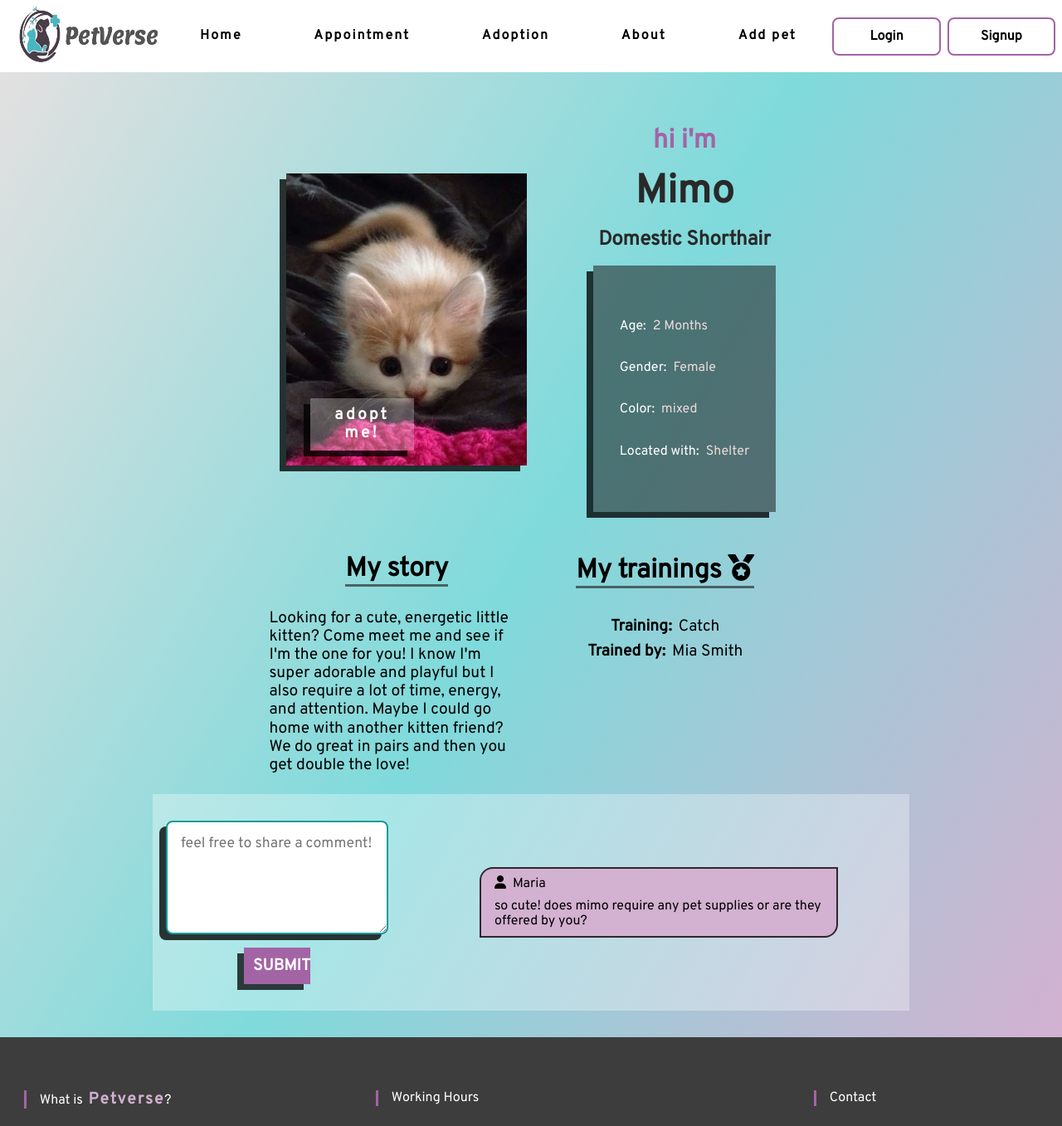
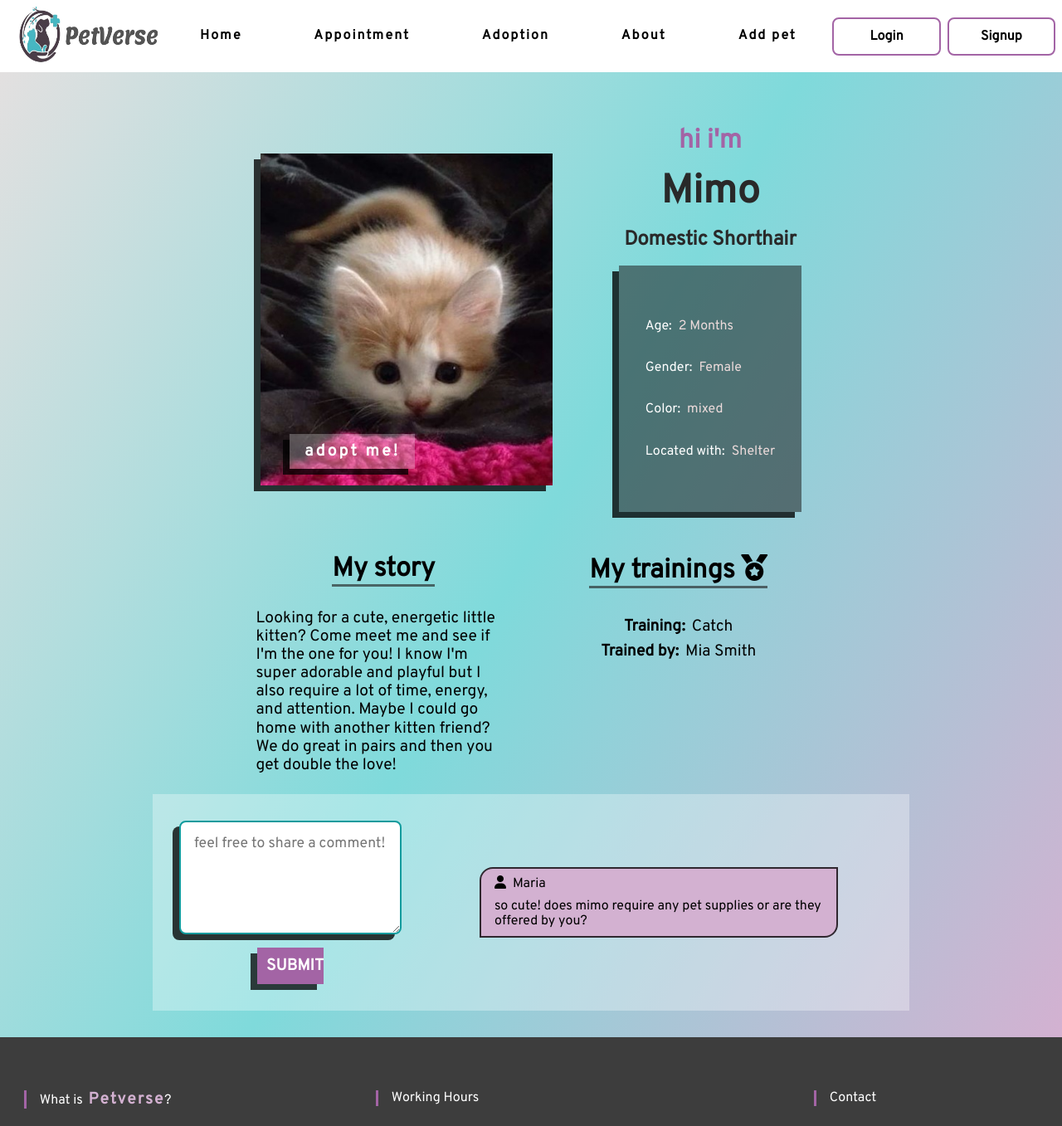
Before and after one commit to ramroming/Pet-clinic, a React (Create React App) app in the folder website/pet-clinic-app/: page /adoptionad in a window 1280 px wide. Shown: the top 1357 px of the page at 83% size. Built offline with nearby package versions, Linux system fonts and the light colour scheme.

Commit message:
media-query of pet-image - adoption ad

```diff
--- a/website/pet-clinic-app/src/components/pages/adoptionAd/_adoptionAd.scss
+++ b/website/pet-clinic-app/src/components/pages/adoptionAd/_adoptionAd.scss
@@ -90,9 +90,10 @@
                 width: 18.125rem;
                 height: 22rem;
                 box-shadow: -8px 7px 0px 0px rgba(0, 0, 0, 0.775);
-              //   @include break-point("medium", "up") {
-              //     flex-direction: row; *****************************************
-              // }
+                @include break-point("medium", "up") {
+                 width: 22rem;
+                 height: 25rem;
+              }
             }
         }
     }
@@ -115,6 +116,7 @@
     .training-story {
         flex: 1;
         align-items: center;
+        padding: 0 1rem;
     }
 
     .adopt-story {
@@ -147,7 +149,7 @@
 .comments-area-wrapper {
     max-width: 57rem;
     width: 100%;
-    padding: 1rem 0;
+    padding: 1rem;
     margin-bottom: 2rem;
     background-color: var(--clr-shadow-glassy-shadow);
 
--- a/website/pet-clinic-app/src/static/MCDatepicker-master/src/static/css/main.css
+++ b/website/pet-clinic-app/src/static/MCDatepicker-master/src/static/css/main.css
@@ -958,4 +958,4 @@ These come with default styling from the browser so we must to redefine them her
   position: absolute;
   top: 0;
   width: 1px;
-}
+}/*# sourceMappingURL=main.css.map */
--- a/website/pet-clinic-app/src/static/css/main.css
+++ b/website/pet-clinic-app/src/static/css/main.css
@@ -2010,6 +2010,12 @@ i.active {
   height: 22rem;
   box-shadow: -8px 7px 0px 0px rgba(0, 0, 0, 0.775);
 }
+@media all and (min-width: 48rem) {
+  .adoption-ad-wrapper .pet-basic-info-wrapper .pet-image-container img {
+    width: 22rem;
+    height: 25rem;
+  }
+}
 
 .pet-story {
   margin: auto;
@@ -2027,6 +2033,7 @@ i.active {
 .pet-story .training-story {
   flex: 1;
   align-items: center;
+  padding: 0 1rem;
 }
 .pet-story .adopt-story p {
   max-width: 25rem;
@@ -2048,7 +2055,7 @@ i.active {
 .comments-area-wrapper {
   max-width: 57rem;
   width: 100%;
-  padding: 1rem 0;
+  padding: 1rem;
   margin-bottom: 2rem;
   background-color: var(--clr-shadow-glassy-shadow);
 }
@@ -2105,4 +2112,4 @@ i.active {
 }
 .comments-area-wrapper .all-comments-wrapper .single-comment-wrapper i {
   margin-right: 0.5rem;
-}
+}/*# sourceMappingURL=main.css.map */
```
Also changed, not shown: 1 other file (tests, documents, lock files or other folders).
